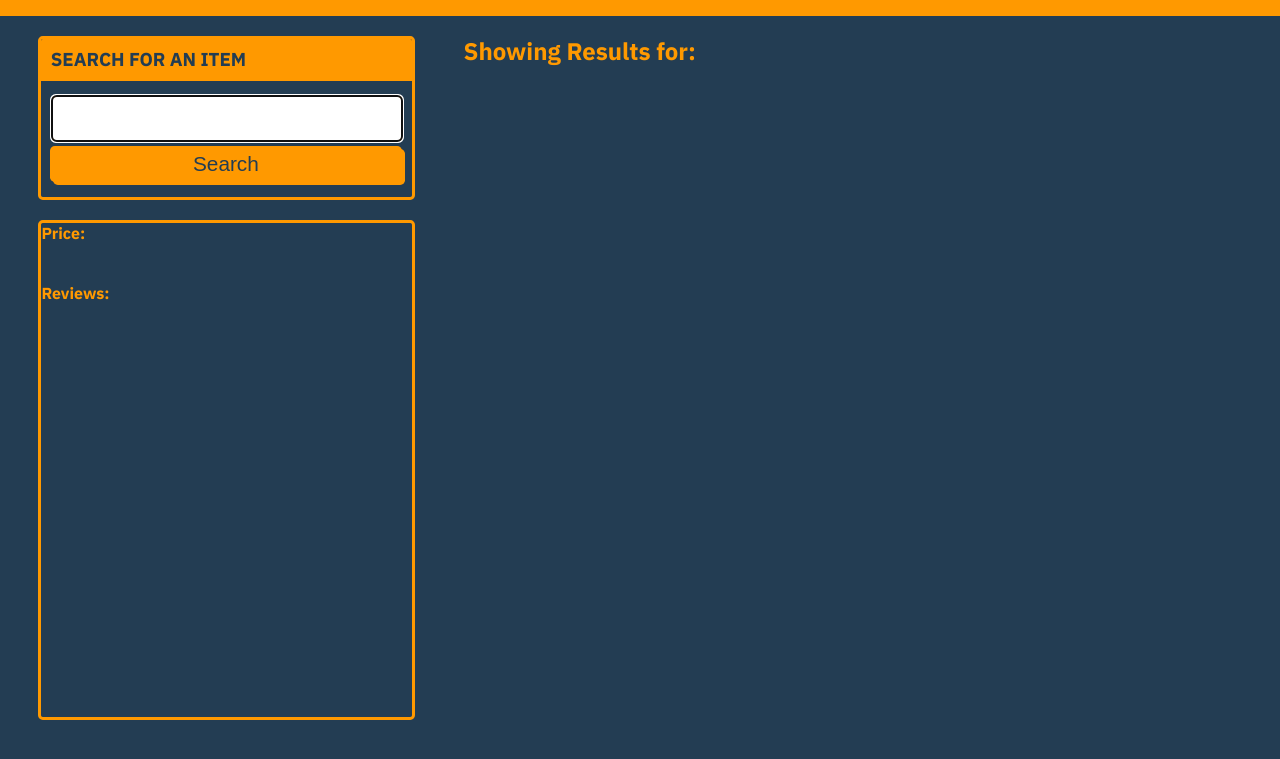
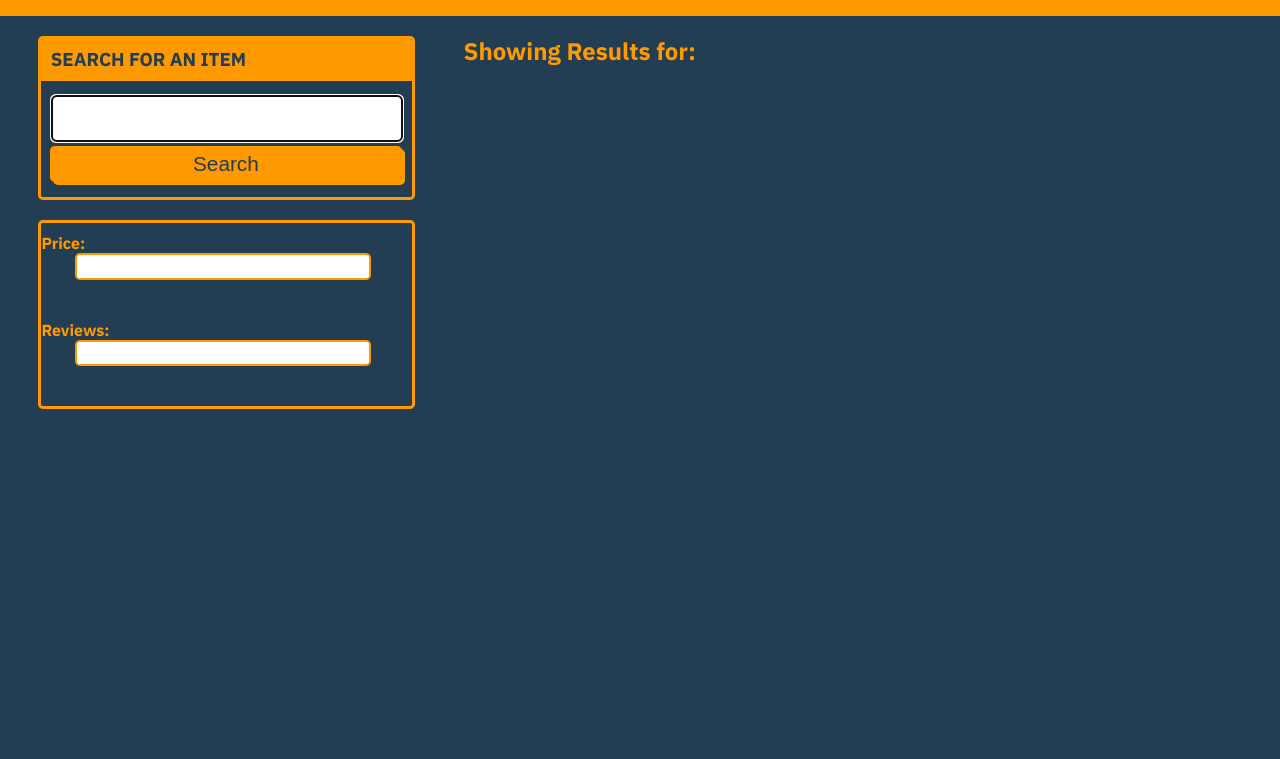
Before and after one commit to alla0810/AmazonNavigator, a plain HTML site: page index.html in a window 1280 px wide. Shown: the part 121-880 px from the top of the page. After the commit the page ends 800 px from the top, so only its background shows below. Drawn offline with Linux system fonts and the light colour scheme.

Commit message:
Added price and review display box

```diff
--- a/assets/css/style.css
+++ b/assets/css/style.css
@@ -172,11 +172,25 @@
 
   #P-R-display {
     width: 31.31%;
-    height: 500px;
   }
 
   .price {
+    padding-top: 10px;
     padding-bottom: 40px;
+  }
+
+  .reviews {
+    padding-bottom: 40px;
+  }
+
+  .display-box {
+    width: 80%;
+    padding: 3%;
+    margin-left: 9%;
+    font-size: 1.2rem;
+    border: 2px solid var(--light-dark);
+    border-radius: var(--border-radius);
+    background-color: white;
   }
 
 
--- a/index.html
+++ b/index.html
@@ -37,9 +37,12 @@
 <div id="P-R-display" class="card">
     <div class="price">
         <h4>Price:</h4>
+        <div class="display-box"></div>
     </div>
     <div class="reviews">
         <h4>Reviews:</h4>
+        <div class="display-box">
+        </div>
     </div>
 </div>
 
```
